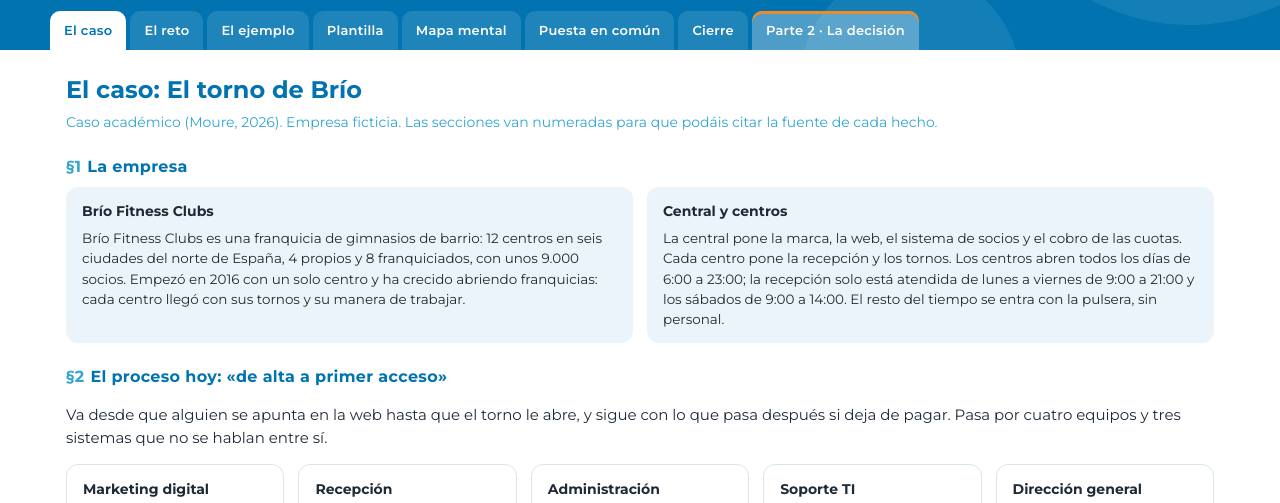
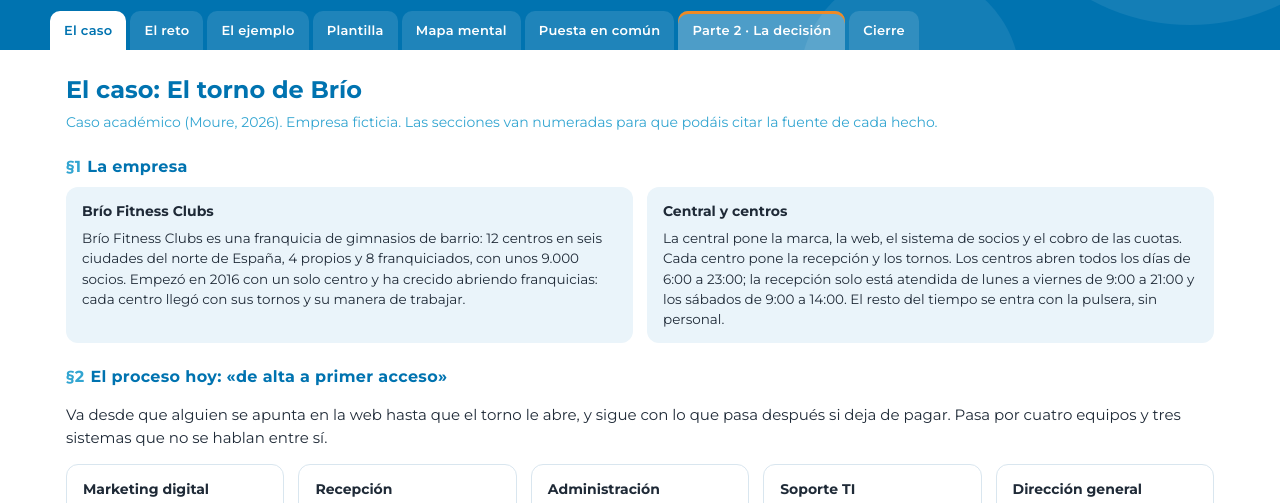
Before and after one commit to i40130/integracion-bpm, a plain HTML site: page reto-brio/index.html in a window 1280 px wide. Shown: the part 227-730 px from the top of the page. Drawn offline with Linux system fonts and the light colour scheme.

Commit message:
Update index.html Cambio orden en el menú
Se modifica el orden del menú. se pasa el Tab cierre al final y se adelanta el Tab parte2 decisión

```diff
--- a/reto-brio/index.html
+++ b/reto-brio/index.html
@@ -109,7 +109,7 @@ svg.comp{width:100%;height:auto;display:block;background:#fff;border:1px solid v
 <div class="brand">UNIR · Integración en los Procesos de Negocio (BPM) · Temas 1 y 2 · Práctica para la Actividad 1 · Ed. Otoño 26 (PER 16654)</div>
 <h1>Reto · El torno de Brío</h1>
 <p>Una cadena completa, de la petición al requisito: hechos, intercambio, línea base, requisito funcional con su criterio de aceptación, requisito no funcional, trazabilidad, supuesto y aparcadero. Quince minutos, en salas. Lo mismo que la Actividad 1, con otro caso y en pequeño.</p>
-<nav class="tabs" id="tabs"><a href="#caso" data-t="caso">El caso</a><a href="#reto" data-t="reto">El reto</a><a href="#ejemplo" data-t="ejemplo">El ejemplo</a><a href="#plantilla" data-t="plantilla">Plantilla</a><a href="#mapa" data-t="mapa">Mapa mental</a><a href="#comun" data-t="comun">Puesta en común</a><a href="#cierre" data-t="cierre">Cierre</a><a href="#parte2" data-t="parte2" class="p2">Parte 2 · La decisión</a></nav>
+<nav class="tabs" id="tabs"><a href="#caso" data-t="caso">El caso</a><a href="#reto" data-t="reto">El reto</a><a href="#ejemplo" data-t="ejemplo">El ejemplo</a><a href="#plantilla" data-t="plantilla">Plantilla</a><a href="#mapa" data-t="mapa">Mapa mental</a><a href="#comun" data-t="comun">Puesta en común</a><a href="#parte2" data-t="parte2" class="p2">Parte 2 · La decisión</a><a href="#cierre" data-t="cierre">Cierre</a></nav>
 </div></header>
 <main><section class="tab" id="t-caso">
 <h2>El caso: El torno de Brío</h2>
```
